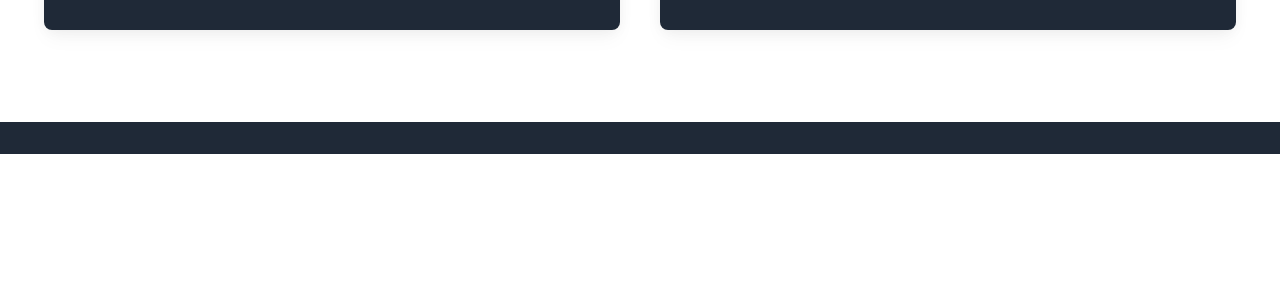
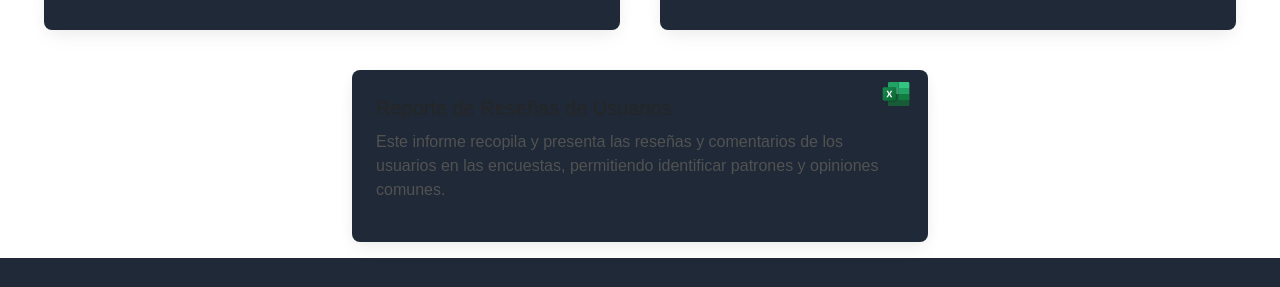
Before and after one commit to Ovtt17/survey-app-ui, a React (Vite) app: page /1/reports in a window 1280 px wide. Shown: the part 646-933 px from the top of the page. Before the commit the page ends 800 px from the top, so only its background shows below. Built offline with nearby package versions, Linux system fonts and the light colour scheme; no server answers.

Commit message:
refactor: Add "Reporte de Reseñas de Usuarios" to Reports.ts

```diff
--- a/src/data/Reports.ts
+++ b/src/data/Reports.ts
@@ -36,5 +36,11 @@ export const reports: Report[] = [
     title: "Reporte de Satisfacción de Usuarios",
     description: "Este informe evalúa las calificaciones promedio otorgadas por los usuarios en las encuestas, identificando las encuestas con mayor o menor grado de satisfacción.",
     requiresSurvey: false,
+  },
+  {
+    id: 7,
+    title: "Reporte de Reseñas de Usuarios",
+    description: "Este informe recopila y presenta las reseñas y comentarios de los usuarios en las encuestas, permitiendo identificar patrones y opiniones comunes.",
+    requiresSurvey: true,
   }
 ];
```
